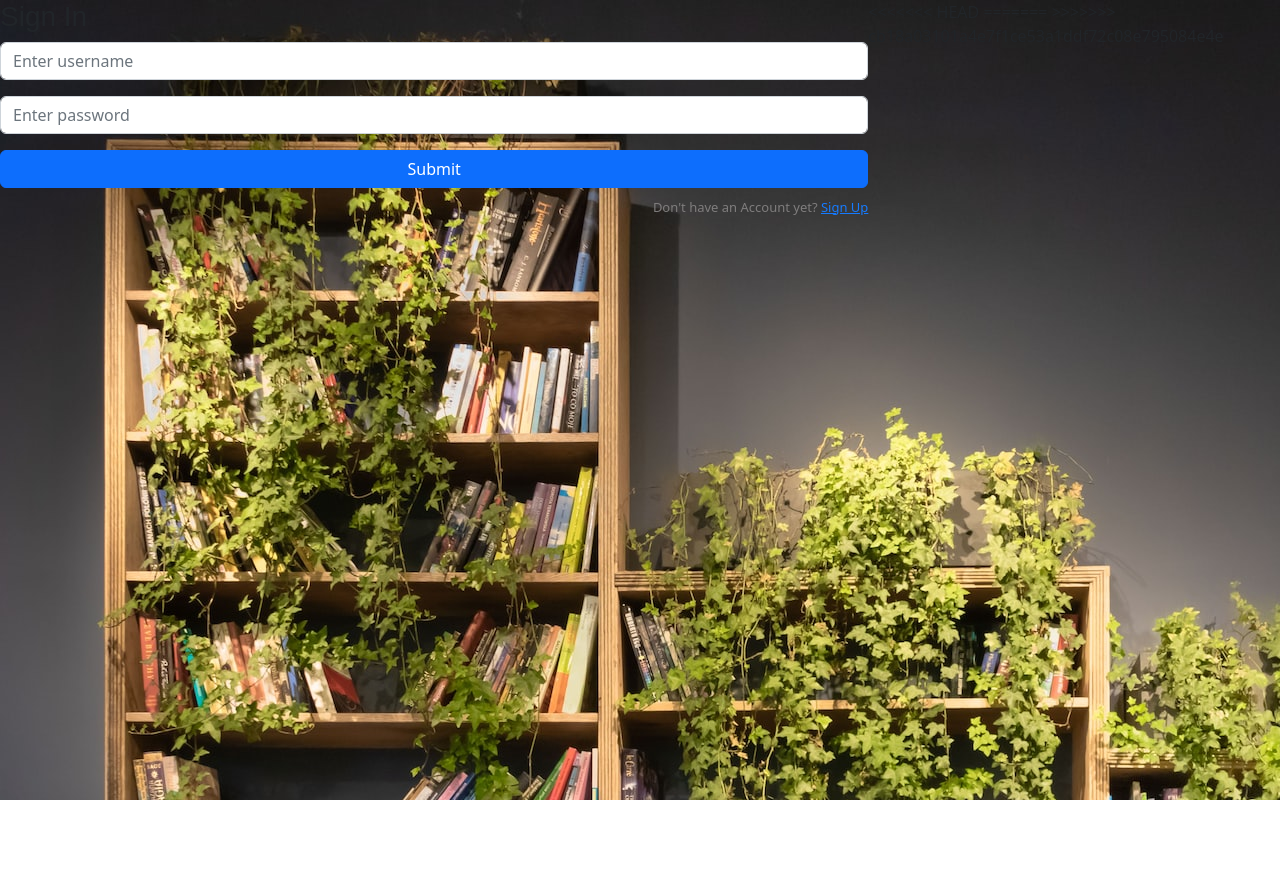
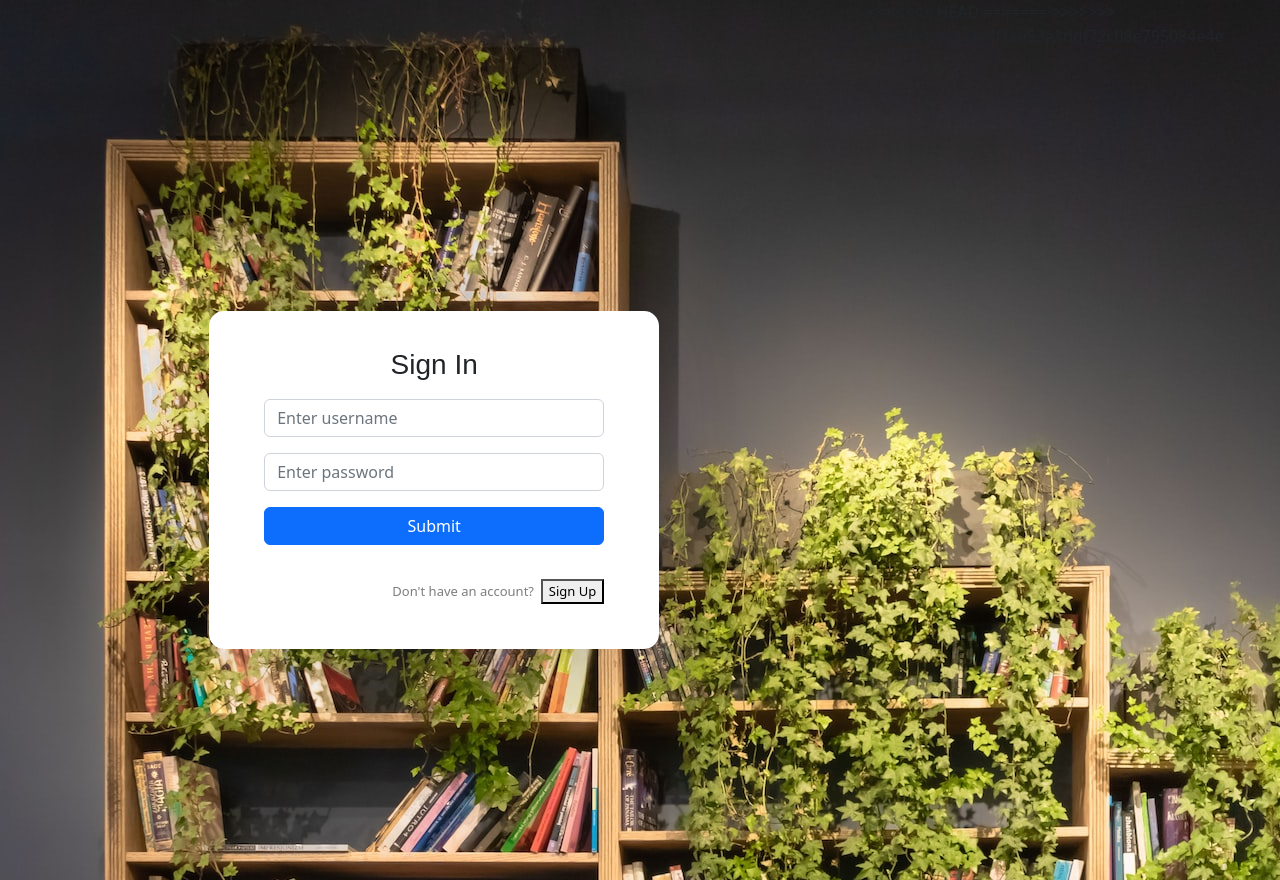
Before and after one commit to Ruby-Supremes/Light-Reader, a React (Create React App) app in the folder client/: page /sign-in in a window 1280 px wide. Before the commit the page ends 800 px from the top, so only its background shows below. Built offline with nearby package versions, Linux system fonts and the light colour scheme; no server answers.

Commit message:
fixed bugs

```diff
--- /dev/null
+++ b/client/src/components/Auth.js
@@ -0,0 +1,40 @@
+import React,{useEffect, useState} from 'react'
+import Login from './Login'
+import SignUp from './SignUp'
+
+function Auth({onLogin}) {
+    const [showLogin, setShowLogin] = useState(true);
+  return (
+
+    <div className='auth-wrapper'>
+      <div className='auth-inner'>
+    {/* <Logo>Reciplease</Logo> */}
+    {showLogin ? (
+      <>
+        <Login onLogin={onLogin} />
+        <br />
+        <p className="forgot-password text-right">
+          Don't have an account? &nbsp;
+          <button color="secondary" onClick={() => setShowLogin(false)}>
+            Sign Up
+          </button>
+        </p>
+      </>
+    ) : (
+      <>
+        <SignUp onLogin={onLogin} />
+        <br />
+        <p>
+          Already have an account? &nbsp;
+          <button color="secondary" onClick={() => setShowLogin(true)}>
+            Log In
+          </button>
+        </p>
+      </>
+    )}
+    </div>
+  </div>
+  )
+}
+
+export default Auth
--- a/client/src/components/Home.js
+++ b/client/src/components/Home.js
@@ -2,6 +2,7 @@ import React from 'react'
 // import Books from './Books'
 import Container from 'react-bootstrap/Container';
 import Nav from 'react-bootstrap/Nav'
+import HomeCard from './home/ HomeCard';
 
 
 function Home () {
@@ -9,27 +10,15 @@ function Home () {
 
     return(
         <div>
-        {/* <Nav className="justify-content-center" activeKey="/home">
-            <Nav.Item>
-                <Nav.Link href="/home">Home</Nav.Link>
-            </Nav.Item>
-            <Nav.Item>
-                <Nav.Link eventKey="link-1">Create book</Nav.Link>
-            </Nav.Item>
-            <Nav.Item>
-            <Nav.Link eventKey="link-2">Link</Nav.Link>
-            </Nav.Item>
-
-      </Nav> */}
-            HELLO
-            <Container>
+            {/* <Container>
                 <Container>
                     <header>Home</header>
                     <h5>Here are some books worth reading</h5>
                 </Container>
-            </Container>
+            </Container> */}
 
             {/* <Books/> */}
+            <HomeCard/>
         </div>
     )
 }
--- a/client/src/components/Login.js
+++ b/client/src/components/Login.js
@@ -90,9 +90,9 @@ function Login({onLogin}) {
           {/* <NavLink to={`/developers/${dev.id}`} state={{dev}} className="btn btn-info text-center"> </NavLink> */}
 
         </div>
-        <p className="forgot-password text-right">
+        {/* <p className="forgot-password text-right">
           Don't have an Account yet? <a href="/sign-up">Sign Up</a>
-        </p>
+        </p> */}
       </form>
 
   );
--- a/client/src/components/app/App.js
+++ b/client/src/components/app/App.js
@@ -7,6 +7,7 @@ import Home from '../Home'
 import Navbar from "../Navbar";
 import Login from '../Login'
 import SignUp from '../SignUp'
+import Auth from "../Auth";
 
 export default function App() {
   const [user, setUser] = useState(null);
@@ -24,11 +25,8 @@ export default function App() {
     setUser(user)
   }
 
-  function handleLogout(){
-    setUser(null)
-  }
+  if (!user) return <Auth onLogin={setUser} />;
 
-  if (!user) return <Login onLogin={setUser} />;
   else{
   return (
 
@@ -42,43 +40,19 @@ export default function App() {
 
       <div className="App">
 
-       {/* <nav className="navbar navbar-expand-lg navbar-light fixed-top">
-          <div className="container">
-            <Link className="navbar-brand" to={'/sign-in'}>
-              Light-Reader
-            </Link>
-            <div className="collapse navbar-collapse" id="navbarTogglerDemo02">
-              <ul className="navbar-nav ml-auto">
-                <li className="nav-item">
-                  <Link className="nav-link" to={'/sign-in'}>
-                    Login
-                  </Link>
-                </li>
-                <li className="nav-item">
-                  <Link className="nav-link" to={'/sign-up'}>
-                    Sign up
-                  </Link>
-                </li>
-              </ul>
-            </div>
-          </div>
-        </nav> */}
+
 
         <div className = "container">
-               {/* <HomeCard /> */}
+
           </div>
 
-         <div className="auth-wrapper">
 
-          <div className="auth-inner">
             <Routes>
-              <Route exact path="/" element={<Home />} />
-              <Route path="/sign-in" element={<Login />} onLogin={handleLogin} />
-              <Route path="/sign-up" element={<SignUp />} />
+              <Route exact path="/home" element={<Home />} />
+
             </Routes>
           </div>
-        </div>
-      </div>
+
 
     </Router>
     </>
```
Also changed, not shown: 1 other file (tests, documents, lock files or other folders).
